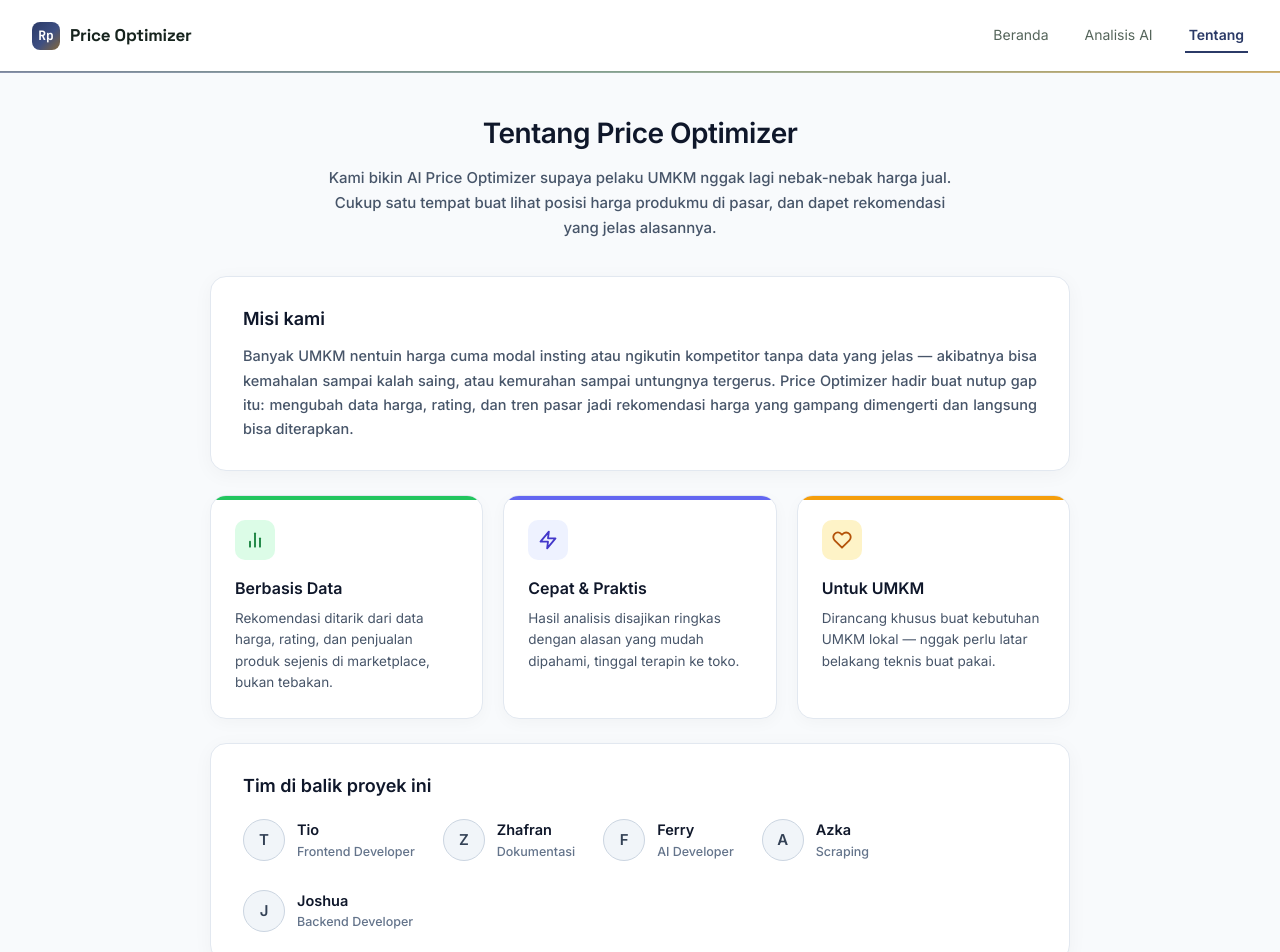
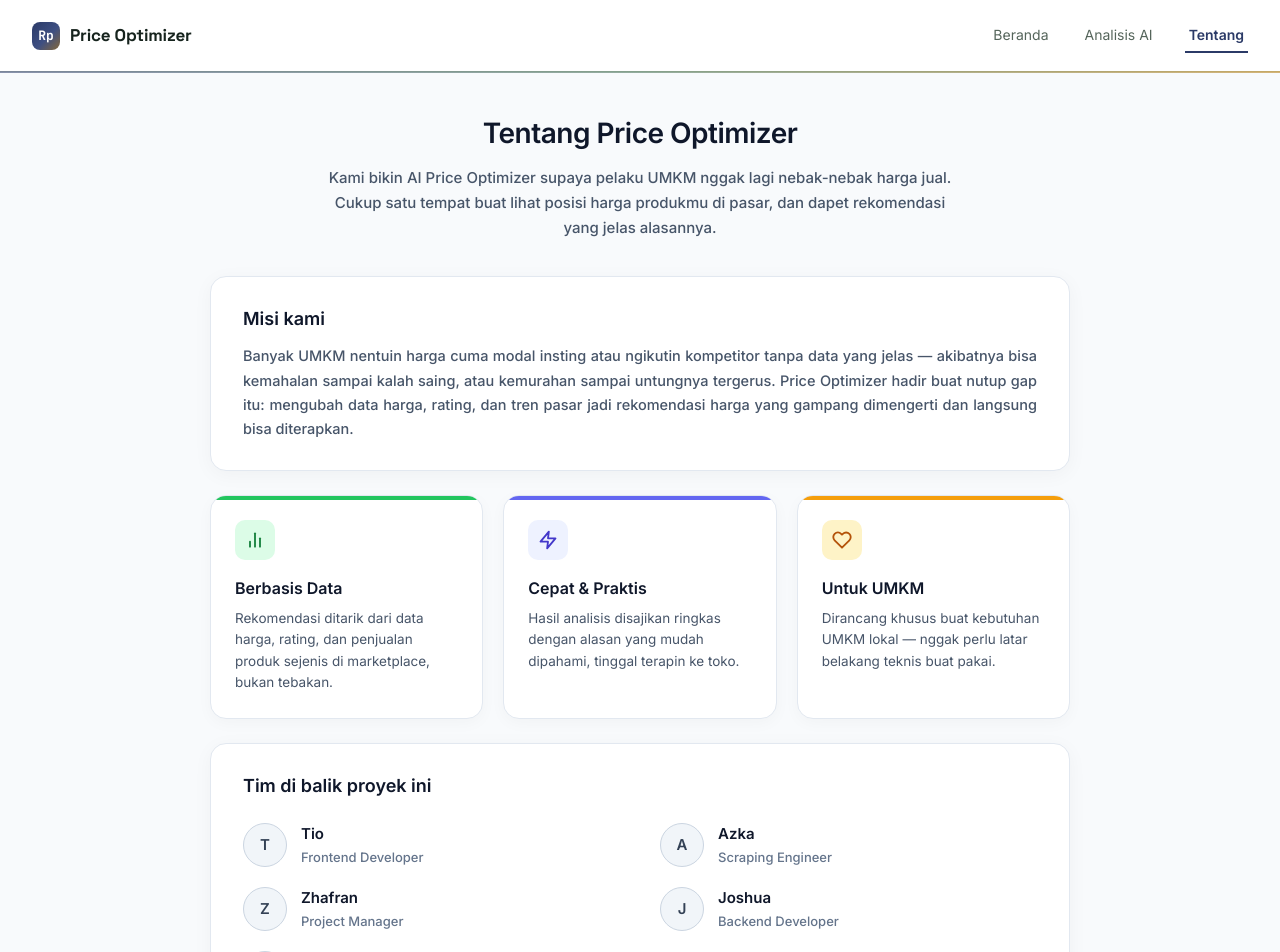
Before and after one commit to Josh682/AIKOBI, a Next.js app in the folder apps/web/: page /tentang in a window 1280 px wide. Shown: the top 952 px of the page. Built offline with nearby package versions, Linux system fonts and the light colour scheme.

Commit message:
style(tentang): update team section layout to 2-column grid and update roles for Zhafran and Azka

```diff
--- a/apps/web/app/tentang/page.tsx
+++ b/apps/web/app/tentang/page.tsx
@@ -7,11 +7,14 @@ export const metadata: Metadata = {
 };
 
 export default function TentangPage() {
-  const teamMembers = [
+  const leftTeam = [
     { name: 'Tio', role: 'Frontend Developer', initial: 'T' },
-    { name: 'Zhafran', role: 'Dokumentasi', initial: 'Z' },
+    { name: 'Zhafran', role: 'Project Manager', initial: 'Z' },
     { name: 'Ferry', role: 'AI Developer', initial: 'F' },
-    { name: 'Azka', role: 'Scraping', initial: 'A' },
+  ];
+
+  const rightTeam = [
+    { name: 'Azka', role: 'Scraping Engineer', initial: 'A' },
     { name: 'Joshua', role: 'Backend Developer', initial: 'J' },
   ];
 
@@ -107,25 +110,49 @@ export default function TentangPage() {
 
           {/* Card 3: Tim di balik proyek ini */}
           <div style={{ background: '#FFFFFF', paddingTop: '28px', paddingBottom: '28px', paddingLeft: '32px', paddingRight: '32px', borderRadius: '16px', border: '1px solid #E2E8F0', boxShadow: '0 4px 20px rgba(0,0,0,0.04)', marginTop: '0px', marginBottom: '32px', marginLeft: '0px', marginRight: '0px' }}>
-            <h2 style={{ fontSize: '18px', fontWeight: 800, color: '#0F172A', marginTop: '0px', marginBottom: '20px', marginLeft: '0px', marginRight: '0px' }}>
+            <h2 style={{ fontSize: '18px', fontWeight: 800, color: '#0F172A', marginTop: '0px', marginBottom: '24px', marginLeft: '0px', marginRight: '0px' }}>
               Tim di balik proyek ini
             </h2>
-            <div style={{ display: 'flex', flexWrap: 'wrap', gap: '28px', alignItems: 'center' }}>
-              {teamMembers.map((member, idx) => (
-                <div key={idx} style={{ display: 'flex', alignItems: 'center', gap: '12px' }}>
-                  <div style={{ width: '42px', height: '42px', borderRadius: '50%', background: '#F1F5F9', color: '#334155', display: 'flex', alignItems: 'center', justifyContent: 'center', fontWeight: 800, fontSize: '15px', border: '1px solid #CBD5E1' }}>
+
+            {/* 2-Column Grid Layout: 3 Members Left, 2 Members Right */}
+            <div style={{ display: 'grid', gridTemplateColumns: 'repeat(auto-fit, minmax(320px, 1fr))', gap: '24px 40px' }}>
+              {/* Left Column (3 Members) */}
+              <div style={{ display: 'flex', flexDirection: 'column', gap: '20px' }}>
+                {leftTeam.map((member, idx) => (
+                  <div key={idx} style={{ display: 'flex', alignItems: 'center', gap: '14px' }}>
+                    <div style={{ width: '44px', height: '44px', borderRadius: '50%', background: '#F1F5F9', color: '#334155', display: 'flex', alignItems: 'center', justifyContent: 'center', fontWeight: 800, fontSize: '15px', border: '1px solid #CBD5E1', flexShrink: 0 }}>
                       {member.initial}
                     </div>
                     <div>
-                    <div style={{ fontSize: '14.5px', fontWeight: 800, color: '#0F172A', marginTop: '0px', marginBottom: '2px', marginLeft: '0px', marginRight: '0px' }}>
+                      <div style={{ fontSize: '15px', fontWeight: 800, color: '#0F172A', marginTop: '0px', marginBottom: '2px', marginLeft: '0px', marginRight: '0px' }}>
                         {member.name}
                       </div>
-                    <div style={{ fontSize: '12.5px', color: '#64748B', fontWeight: 500, marginTop: '0px', marginBottom: '0px', marginLeft: '0px', marginRight: '0px' }}>
+                      <div style={{ fontSize: '13px', color: '#64748B', fontWeight: 500, marginTop: '0px', marginBottom: '0px', marginLeft: '0px', marginRight: '0px' }}>
                         {member.role}
                       </div>
                     </div>
                   </div>
                 ))}
+              </div>
+
+              {/* Right Column (2 Members) */}
+              <div style={{ display: 'flex', flexDirection: 'column', gap: '20px' }}>
+                {rightTeam.map((member, idx) => (
+                  <div key={idx} style={{ display: 'flex', alignItems: 'center', gap: '14px' }}>
+                    <div style={{ width: '44px', height: '44px', borderRadius: '50%', background: '#F1F5F9', color: '#334155', display: 'flex', alignItems: 'center', justifyContent: 'center', fontWeight: 800, fontSize: '15px', border: '1px solid #CBD5E1', flexShrink: 0 }}>
+                      {member.initial}
+                    </div>
+                    <div>
+                      <div style={{ fontSize: '15px', fontWeight: 800, color: '#0F172A', marginTop: '0px', marginBottom: '2px', marginLeft: '0px', marginRight: '0px' }}>
+                        {member.name}
+                      </div>
+                      <div style={{ fontSize: '13px', color: '#64748B', fontWeight: 500, marginTop: '0px', marginBottom: '0px', marginLeft: '0px', marginRight: '0px' }}>
+                        {member.role}
+                      </div>
+                    </div>
+                  </div>
+                ))}
+              </div>
             </div>
           </div>
         </main>
```
Lines whose indentation alone changed are shown as unchanged.
